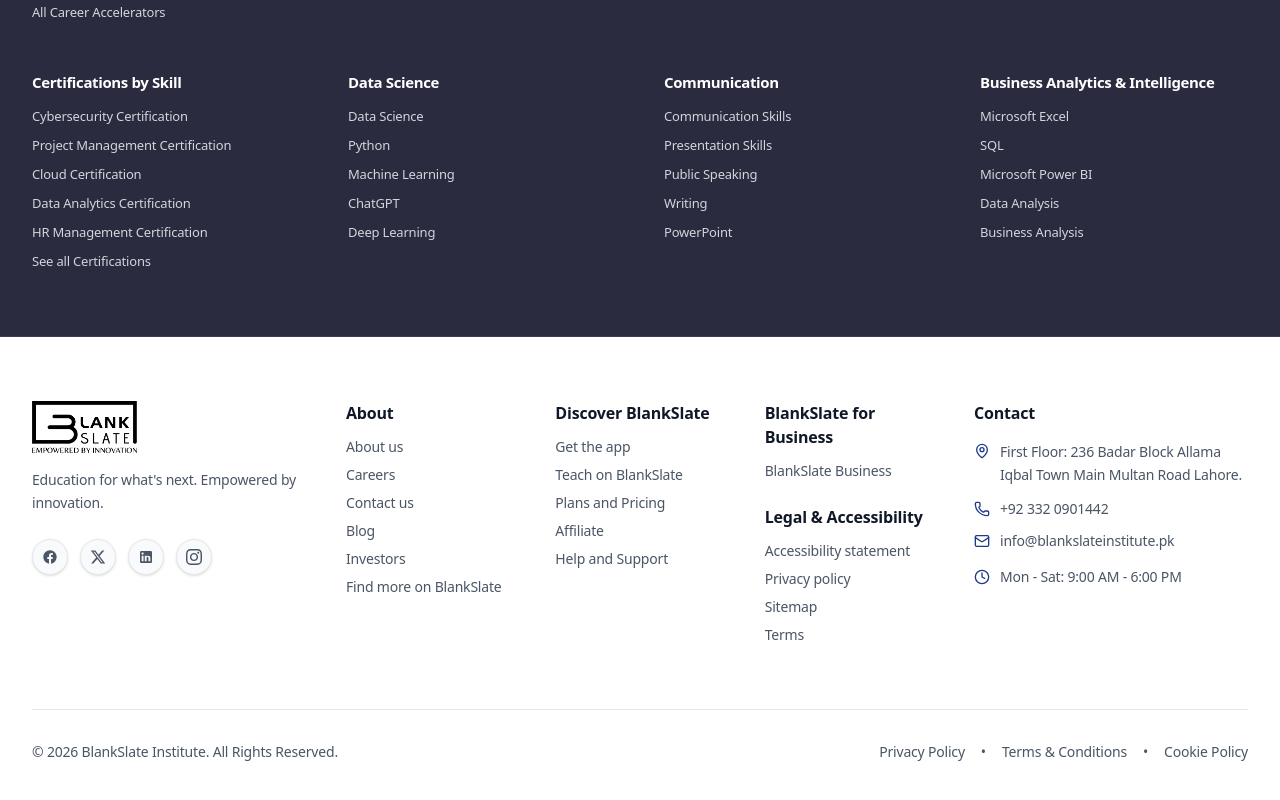
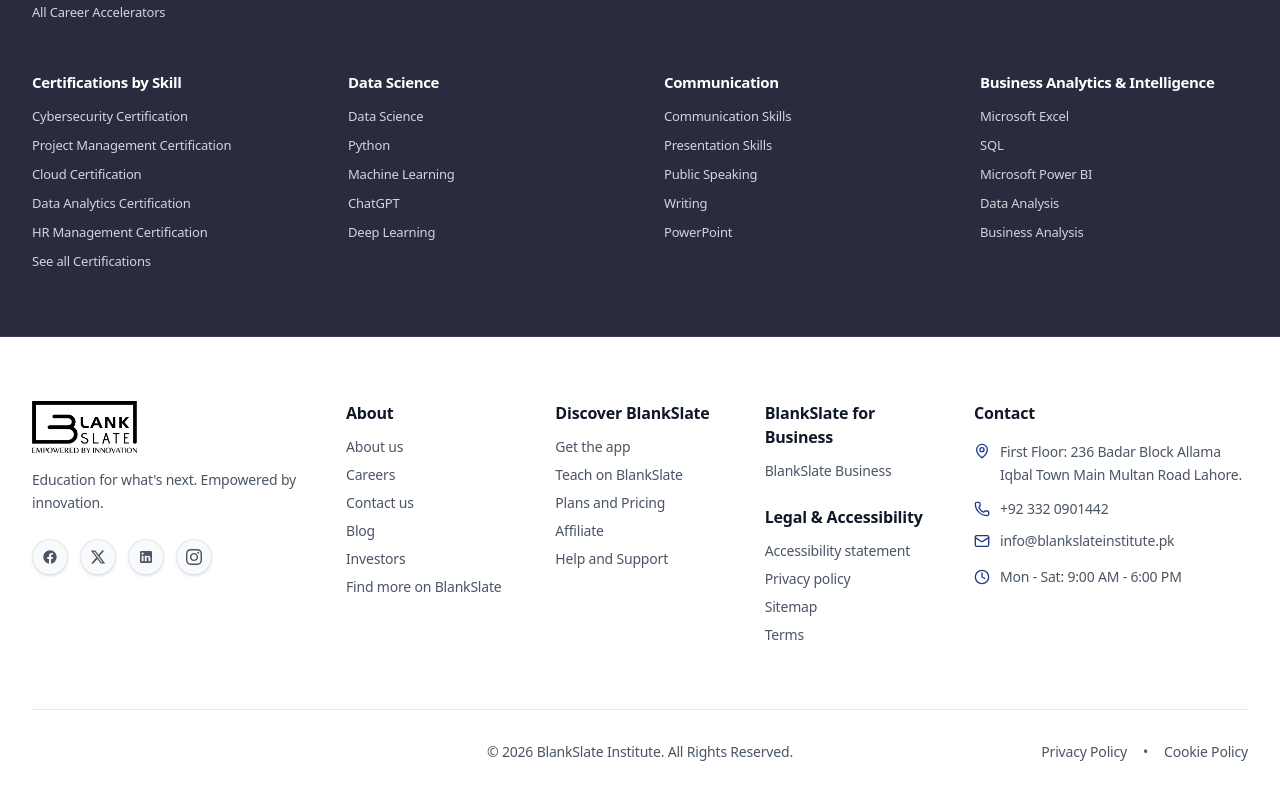
Before and after one commit to techbyrayyan/blank-slate-ins, a Next.js app: page / in a window 1280 px wide. Shown: the part 5371-6171 px from the top of the page. Built offline with nearby package versions, Linux system fonts and the light colour scheme.

Commit message:
fix: center copyright in footer bottom bar, remove Terms and Conditions link

```diff
--- a/src/components/EditorialFooter.js
+++ b/src/components/EditorialFooter.js
@@ -262,11 +262,10 @@
 
           {/* Bottom Bar */}
           <div className="pt-8 flex flex-col sm:flex-row items-center justify-between gap-4 text-xs sm:text-sm font-medium text-gray-600">
-            <p>© 2026 BlankSlate Institute. All Rights Reserved.</p>
-            <div className="flex items-center space-x-4">
+            <div className="hidden sm:flex flex-1" />
+            <p className="flex-shrink-0">© 2026 BlankSlate Institute. All Rights Reserved.</p>
+            <div className="flex flex-1 items-center justify-end space-x-4">
               <Link href="/privacy" className="hover:text-[#1e3a8a] transition-colors">Privacy Policy</Link>
-              <span>•</span>
-              <Link href="/terms" className="hover:text-[#1e3a8a] transition-colors">Terms & Conditions</Link>
               <span>•</span>
               <Link href="/cookies" className="hover:text-[#1e3a8a] transition-colors">Cookie Policy</Link>
             </div>
```
